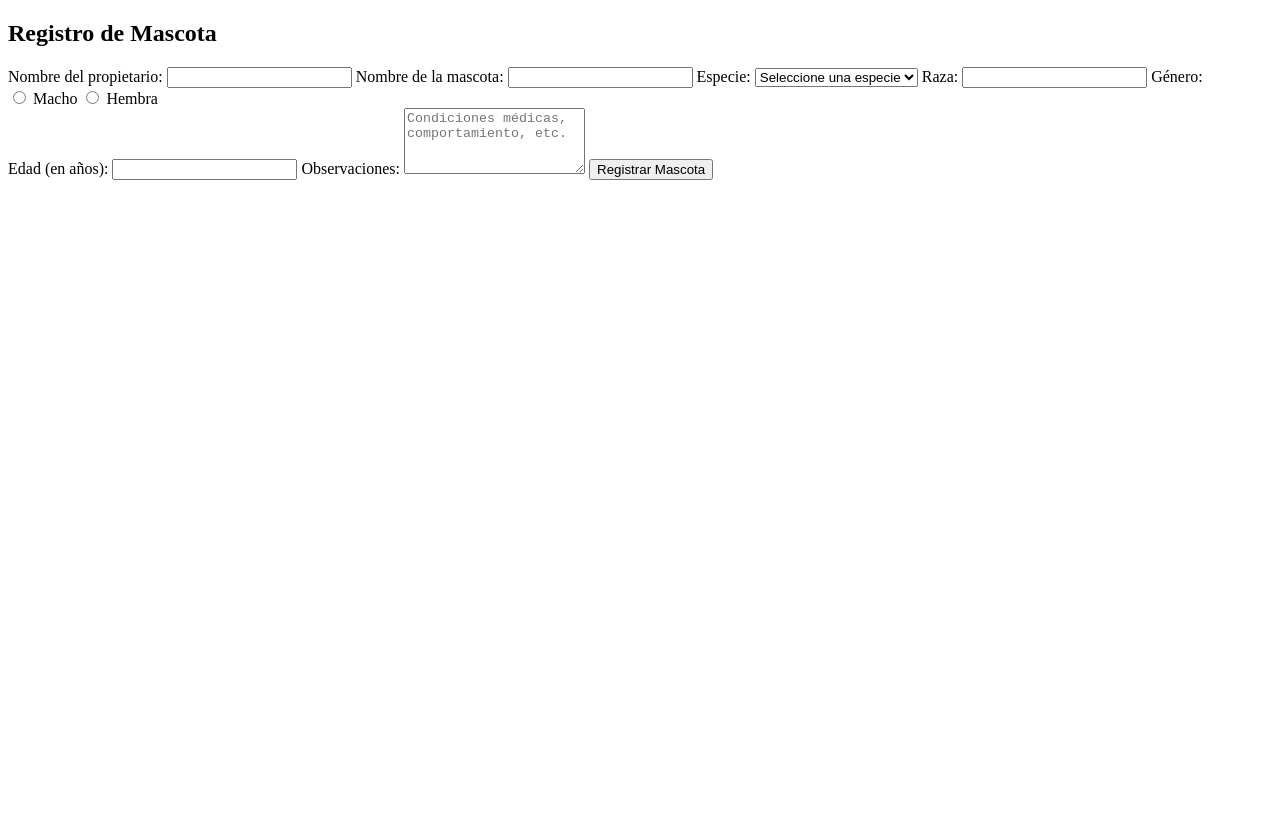
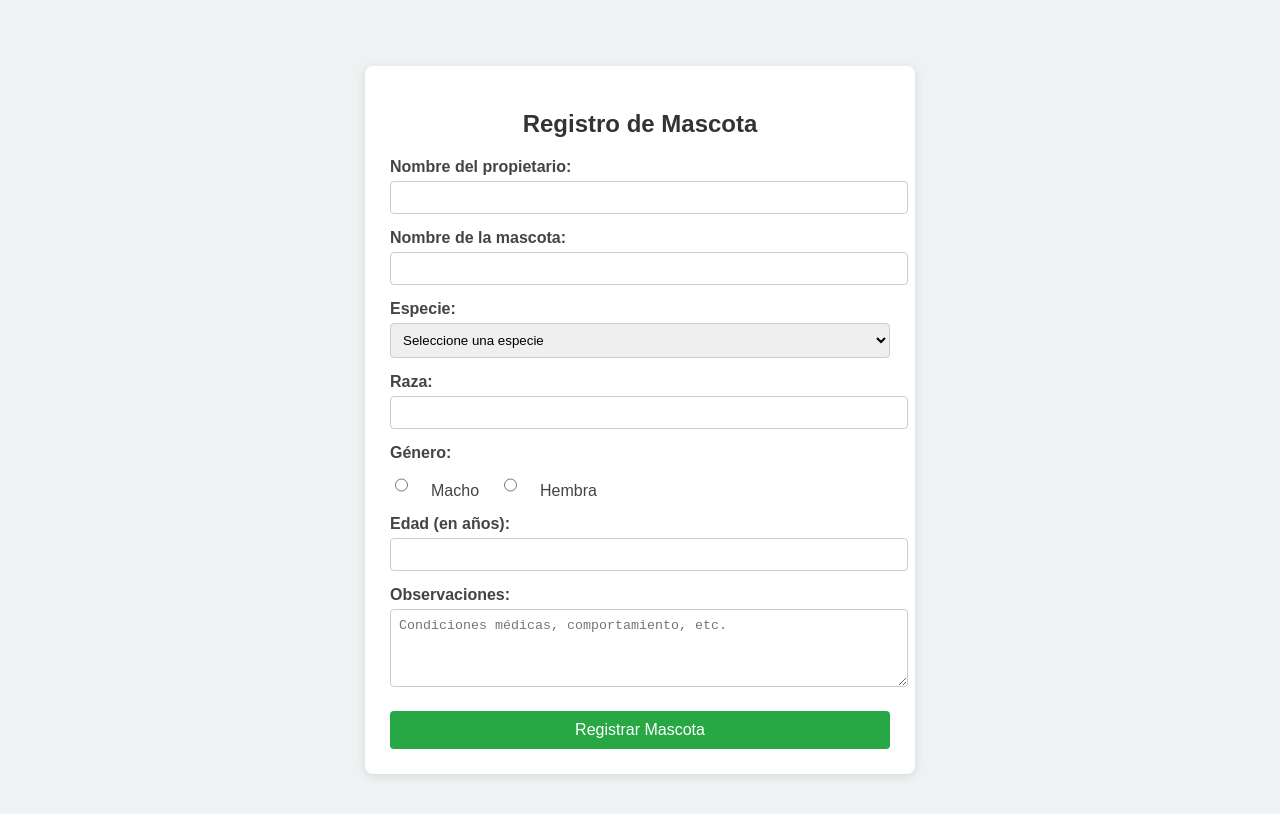
Before and after one commit to Jhonbo40/Form-mascota, a plain HTML site: page index.html in a window 1280 px wide. Drawn offline with Linux system fonts and the light colour scheme.

Commit message:
Update index.html

```diff
--- a/index.html
+++ b/index.html
@@ -3,7 +3,7 @@
 <head>
   <meta charset="UTF-8">
   <title>Registro de Mascota</title>
-  <link rel="stylesheet" href="/inf 113/formulario mascota/estilo/style.css">
+  <link rel="stylesheet" href="estilo/style.css">
 </head>
 <body>
 
```
